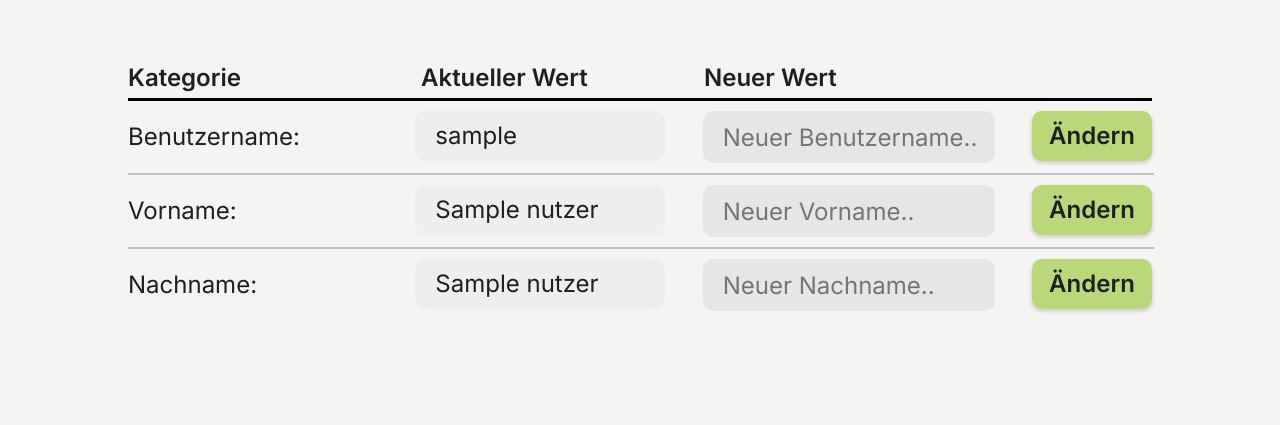
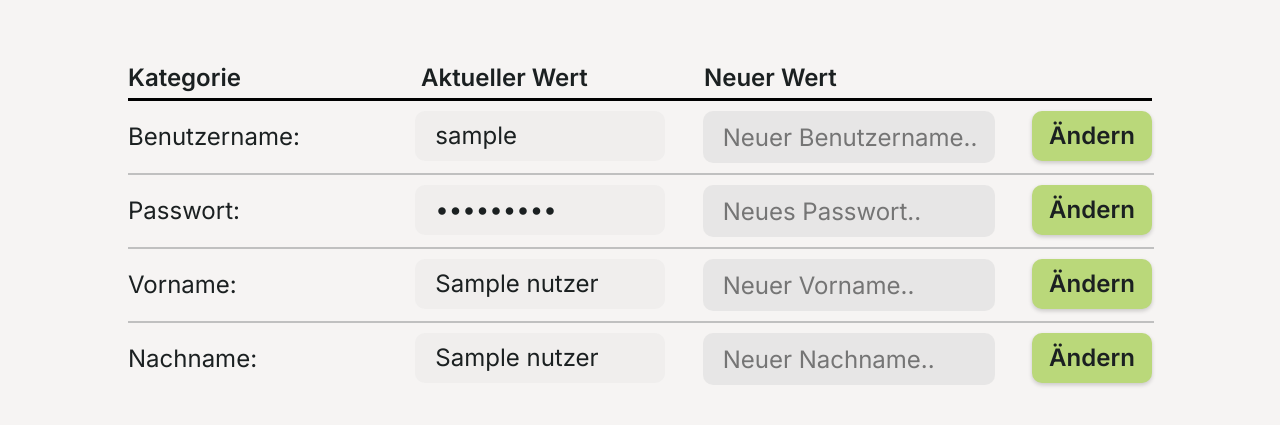
Before and after one commit to LegoStalin/koord-app-altenberge, a Django app: page /preferences/ in a window 1280 px wide. Shown: the part 255-680 px from the top of the page. Run offline with Django 4.2, Linux system fonts and the light colour scheme; a user stored in the database is signed in; tables that the repository leaves empty hold one stand-in row (values such as "Sample post").

Commit message:
Added password change in preferences

```diff
--- a/koordapp/main_app/static/css/preferences/preferences.css
+++ b/koordapp/main_app/static/css/preferences/preferences.css
@@ -136,6 +136,7 @@
         color: var(--font_color);
         justify-self: center;
     }
+
 
     /* Style of change button*/
     .change_button {
--- a/koordapp/main_app/templates/preferences/preferences.html
+++ b/koordapp/main_app/templates/preferences/preferences.html
@@ -50,6 +50,16 @@
                 <input type='submit' class="change_button" name="change_button_username" value='Ändern'/>
             </div>
             <div class = "line"></div>
+
+            <div class="inputblock">
+                <label class = "category">Passwort:</label>
+                <label class = "current">•••••••••</label>
+                <input type="text" class="inputfield" name="pw" placeholder="Neues Passwort.."/>
+
+                <input type='button' onclick="window.location.href = '/set_new_pw/'" class="change_button" name="new_pw" value='Ändern'/>
+            </div>
+            <div class = "line"></div>
+
             <div class="inputblock">
                 <label class = "category">Vorname:</label>
                 <label class = "current">{{nutzer.vorname}}</label>
```
Also changed, not shown: koordapp/main_app/migrations/0001_initial.py.
